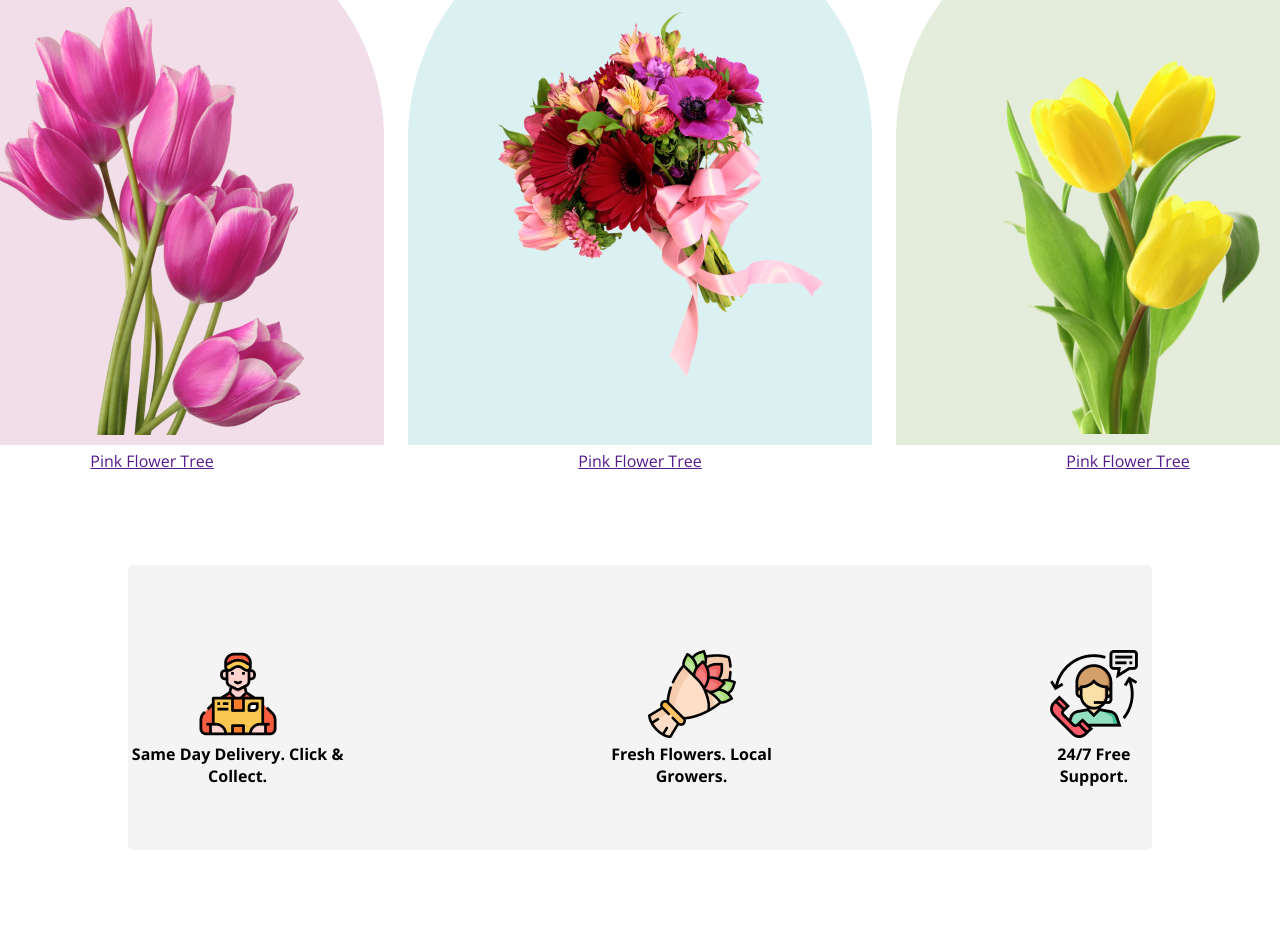
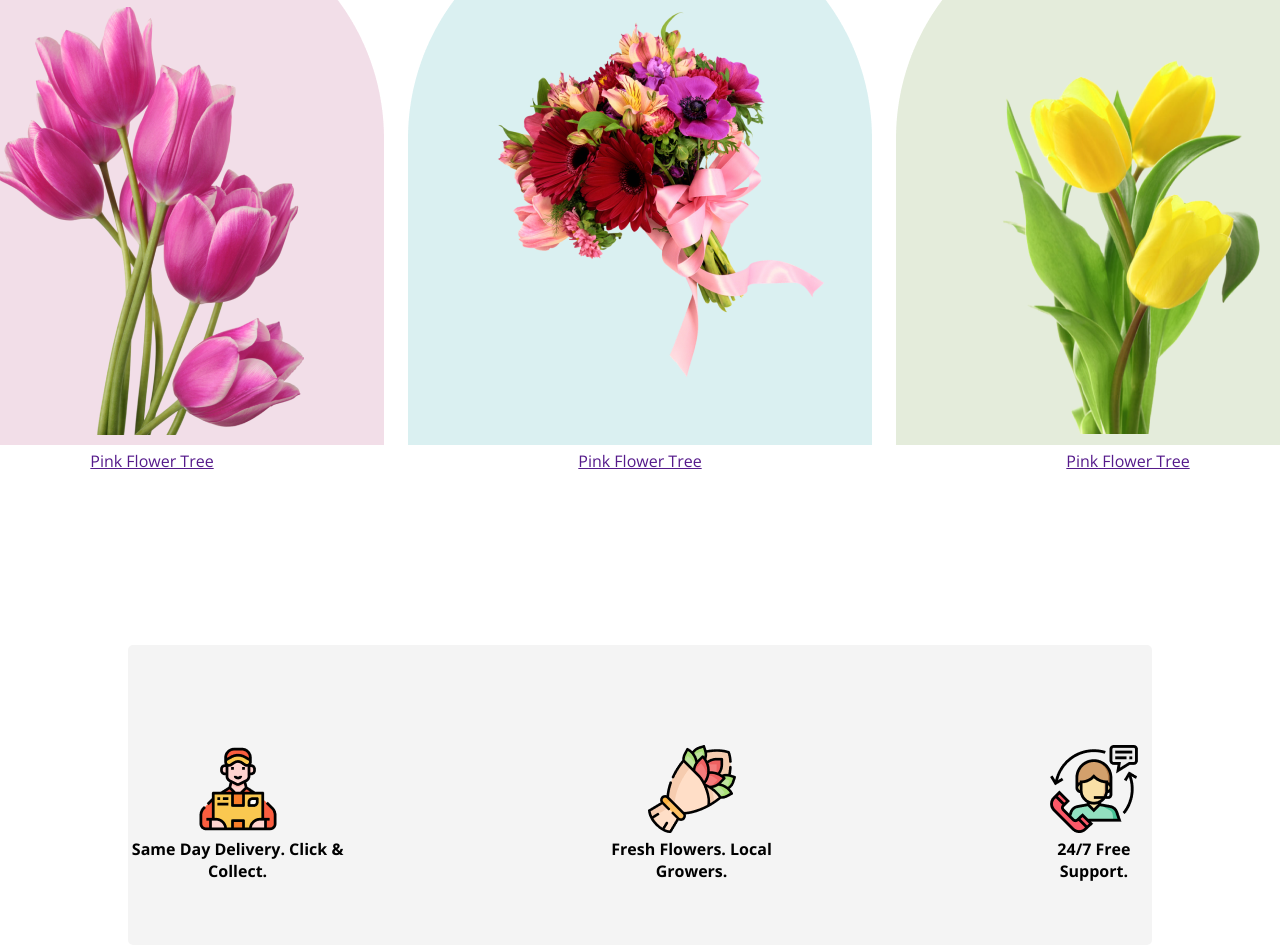
Before and after one commit to JannaturNur08/Assignment-1, a plain HTML site: page index.html in a window 1280 px wide. Shown: the part 1317-2262 px from the top of the page. Before the commit the page ends 2167 px from the top, so only its background shows below. Drawn offline with nearby package versions, Linux system fonts and the light colour scheme.

Commit message:
service section updated

```diff
--- a/style.css
+++ b/style.css
@@ -156,7 +156,7 @@ body {
     border-radius: 5px;
     background: rgba(39, 39, 39, 0.05);
     gap: 250px;
-    margin-top: 120px;
-    padding-top: 85px;
+    margin-top: 200px;
+    padding-top: 100px;
 
 }
```
